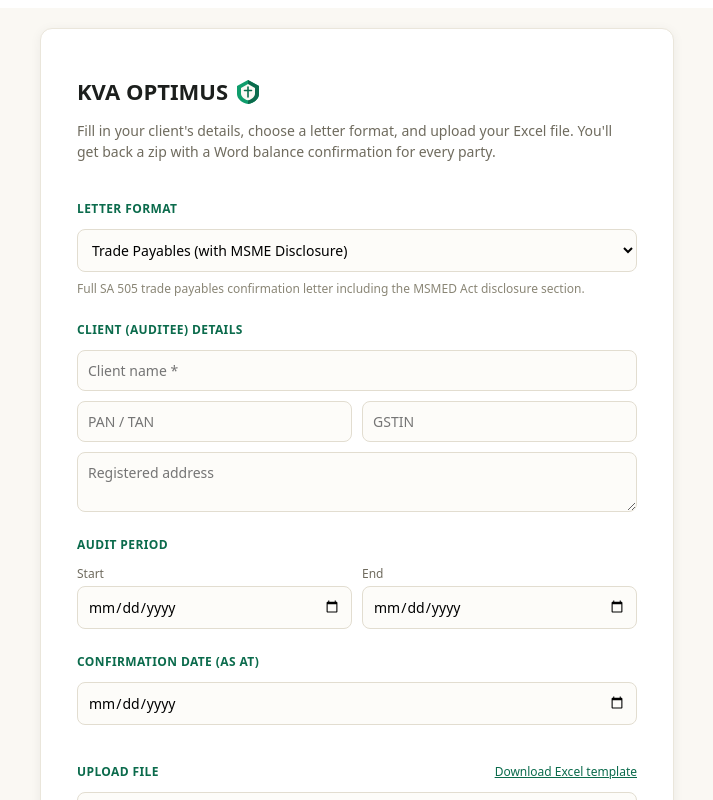
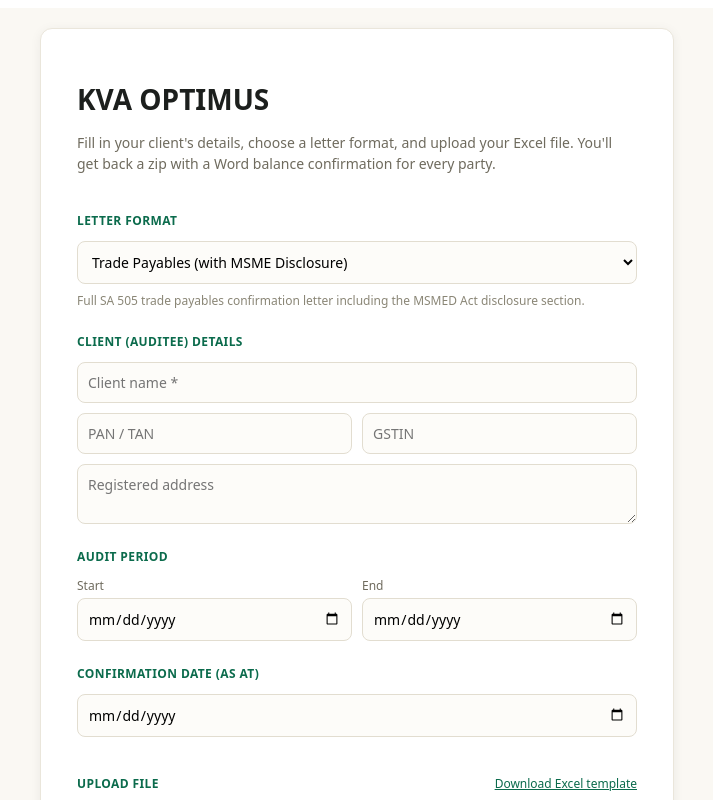
Before and after one commit to Jayesh3001/balance-confirm-tool, a Next.js app: page / in a window 1280 px wide. Shown: the top 800 px of the page, without its empty margins (283-996 px from the left). Built offline with nearby package versions, Linux system fonts and the light colour scheme.

Commit message:
Finalize: remove icon, increase heading size

```diff
--- a/pages/index.js
+++ b/pages/index.js
@@ -1,31 +1,4 @@
 import { useEffect, useState } from "react";
-
-function OptimusMark() {
-  return (
-    <svg
-      width="28"
-      height="28"
-      viewBox="0 0 28 28"
-      fill="none"
-      style={{ verticalAlign: "-6px", marginLeft: 6 }}
-      aria-hidden="true"
-    >
-      <path
-        d="M14 2 L25 8 V16 C25 21 20 25 14 26 C8 25 3 21 3 16 V8 Z"
-        fill="#0f9d6c"
-      />
-      <path
-        d="M14 2 L25 8 V16 C25 21 20 25 14 26 V2 Z"
-        fill="#0b6b4c"
-      />
-      <path
-        d="M14 6 L21 10 V15.5 C21 18.8 18 21.4 14 22.3 C10 21.4 7 18.8 7 15.5 V10 Z"
-        fill="#faf8f3"
-      />
-      <path d="M14 9 V19 M10.5 12.5 H17.5" stroke="#0b6b4c" strokeWidth="1.6" strokeLinecap="round" />
-    </svg>
-  );
-}
 
 export default function Home() {
   const [file, setFile] = useState(null);
@@ -106,10 +79,7 @@
   return (
     <div style={styles.page}>
       <div style={styles.card}>
-        <h1 style={styles.title}>
-          KVA OPTIMUS
-          <OptimusMark />
-        </h1>
+        <h1 style={styles.title}>KVA OPTIMUS</h1>
         <p style={styles.subtitle}>
           Fill in your client's details, choose a letter format, and upload
           your Excel file. You'll get back a zip with a Word balance
@@ -247,7 +217,7 @@
     border: "1px solid #eae6db",
     boxShadow: "0 2px 12px rgba(20, 20, 15, 0.06)",
   },
-  title: { fontSize: 22, marginBottom: 8, color: "#1c1f1d" },
+  title: { fontSize: 28, marginBottom: 8, color: "#1c1f1d" },
   subtitle: { fontSize: 14, color: "#6f6b5e", lineHeight: 1.5, marginBottom: 24 },
   form: { display: "flex", flexDirection: "column", gap: 10 },
   sectionLabel: {
```
